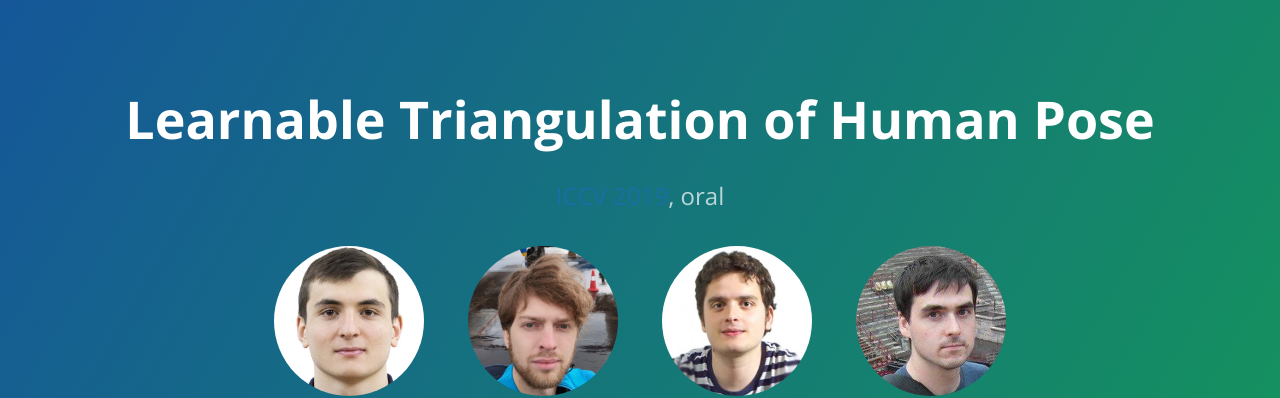
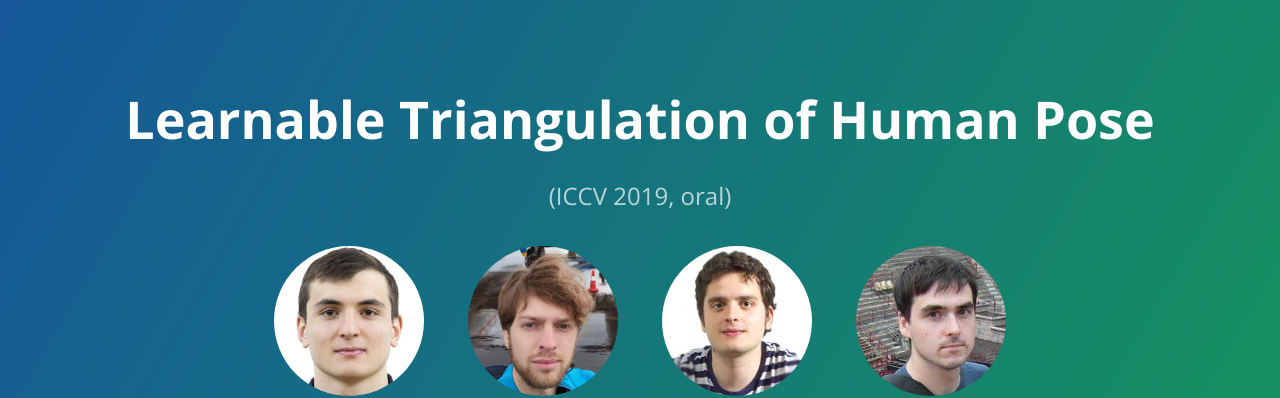
Before and after one commit to saic-violet/learnable-triangulation, a Jekyll site: the page built from index.md, in a window 1280 px wide and 900 px high. Shown: the top 398 px of the window. Built offline with Jekyll 4.4.1, drawn with Linux system fonts in a browser that asks for light colours; formulas are drawn with MathJax 3; our own code applies the rules of GitHub Pages for plain Markdown files.

Commit message:
Update ICCV 2019 style

```diff
--- a/_includes/page-header.html
+++ b/_includes/page-header.html
@@ -1,6 +1,6 @@
 <section class="page-header">
   <h1 class="project-name">Learnable Triangulation of Human Pose</h1>
-  <h2 class="project-tagline"><a href="http://iccv2019.thecvf.com">ICCV 2019</a>, oral</h2>
+  <h2 class="project-tagline">(<a style="color:#FFFFFF" href="http://iccv2019.thecvf.com">ICCV 2019</a>, oral)</h2>
 
   <img src="static/authors/karim-iskakov.jpg" alt="Avatar" style="width:150px" class="round-image" hspace="20">
   <img src="static/authors/egor-burkov.jpg" alt="Avatar" style="width:150px" class="round-image" hspace="20">
```
